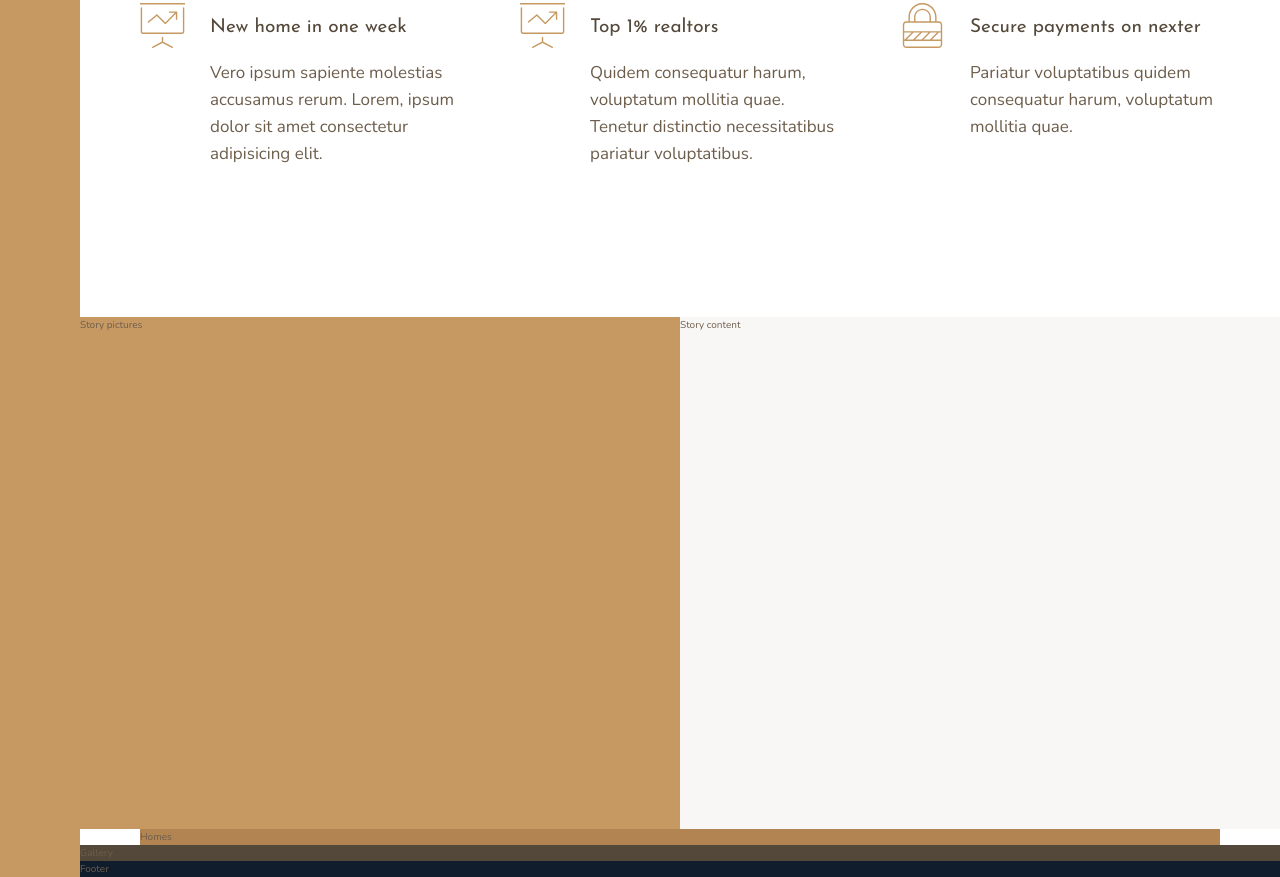
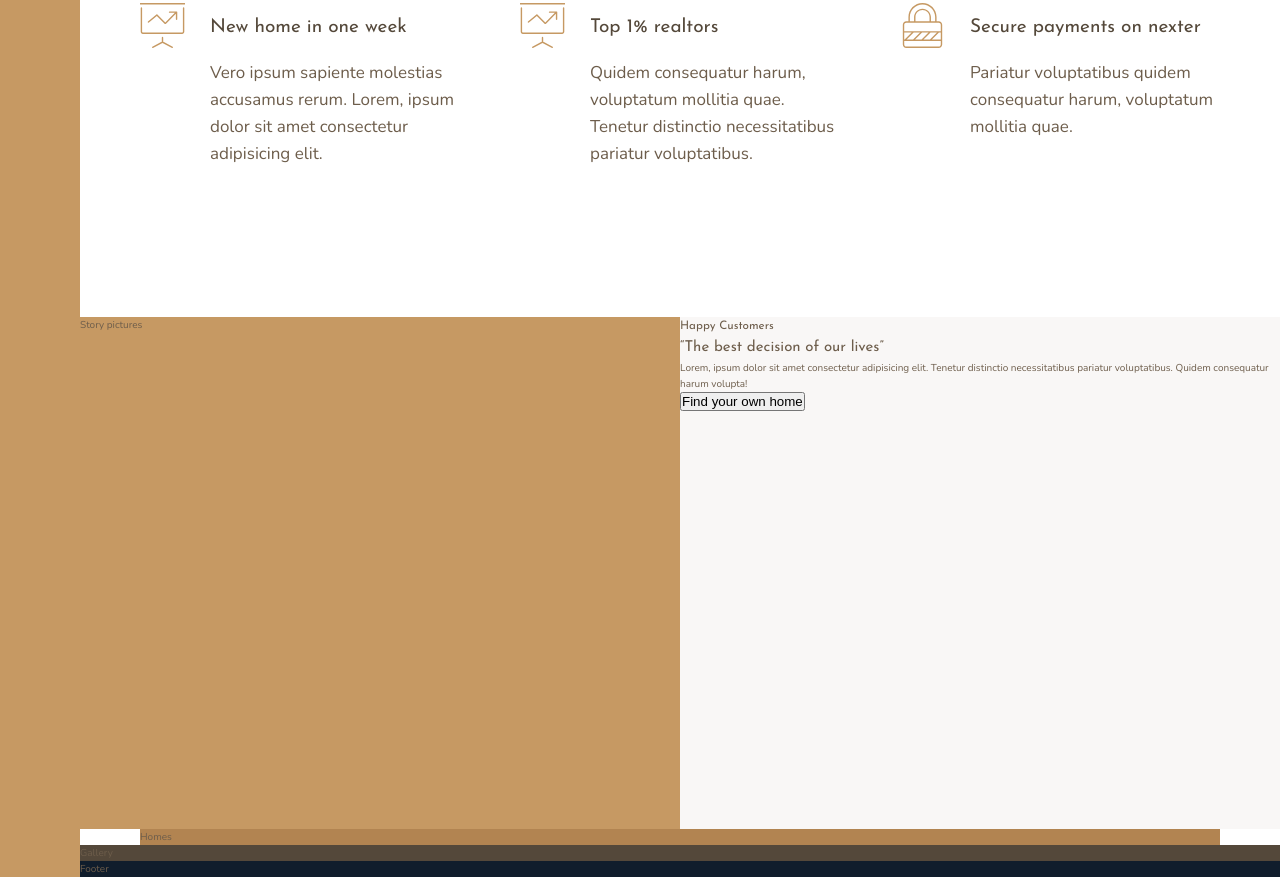
Before and after one commit to arhamilton92/nexter, a website: page index.html in a window 1280 px wide. Shown: the part 991-1868 px from the top of the page. Drawn offline with nearby package versions, Linux system fonts and the light colour scheme.

Commit message:
story__content // html markup

```diff
--- a/index.html
+++ b/index.html
@@ -74,7 +74,10 @@
         </div>
 
         <div class="story__content">
-            Story content
+            <h3 class="heading-3">Happy Customers</h3>
+            <h2 class="heading-2 heading-2--dark">&ldquo;The best decision of our lives&rdquo;</h2>
+            <p class="story__text">Lorem, ipsum dolor sit amet consectetur adipisicing elit. Tenetur distinctio necessitatibus pariatur voluptatibus. Quidem consequatur harum volupta!</p>
+            <button class="btn">Find your own home</button>
         </div>
 
         <section class="homes">
```
